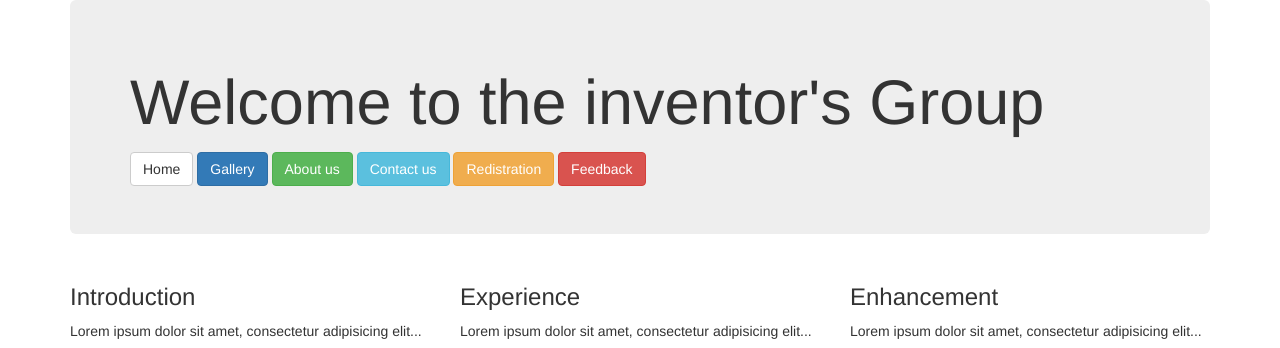
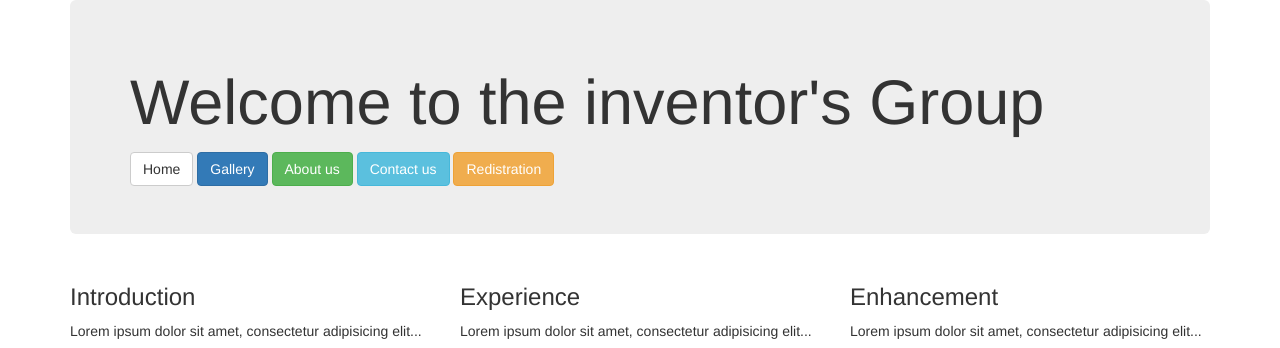
Before and after one commit to samkalore/new1, a plain HTML site: page index.html in a window 1280 px wide. Shown: the top 348 px of the page. Drawn offline with nearby package versions, Linux system fonts and the light colour scheme.

Commit message:
new comit

```diff
--- a/index.html
+++ b/index.html
@@ -12,7 +12,6 @@
 <button type="button" class="btn btn-success">About us</button>
 <button type="button" class="btn btn-info">Contact us</button>
 <button type="button" class="btn btn-warning">Redistration</button>
-<button type="button" class="btn btn-danger">Feedback</button>
 
 
 
```
